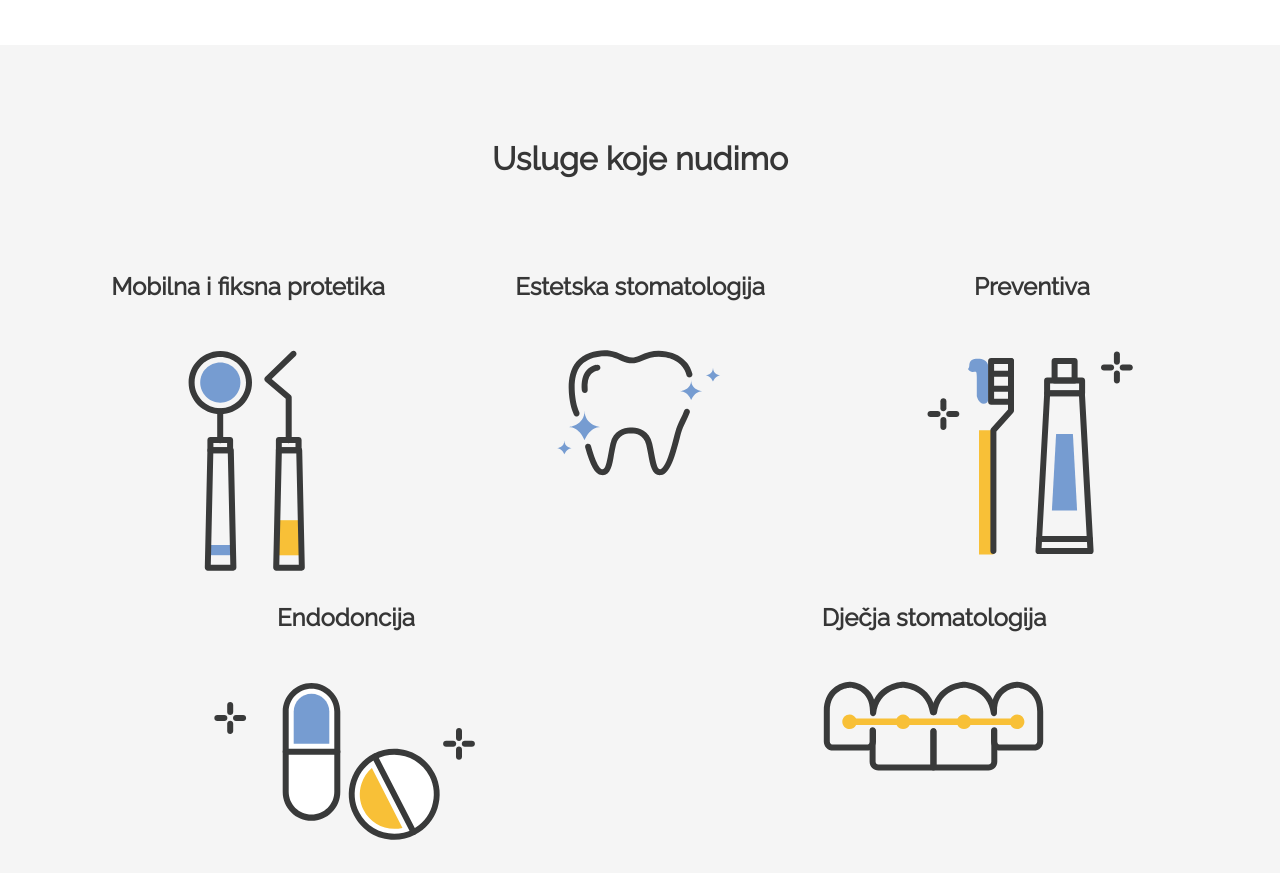
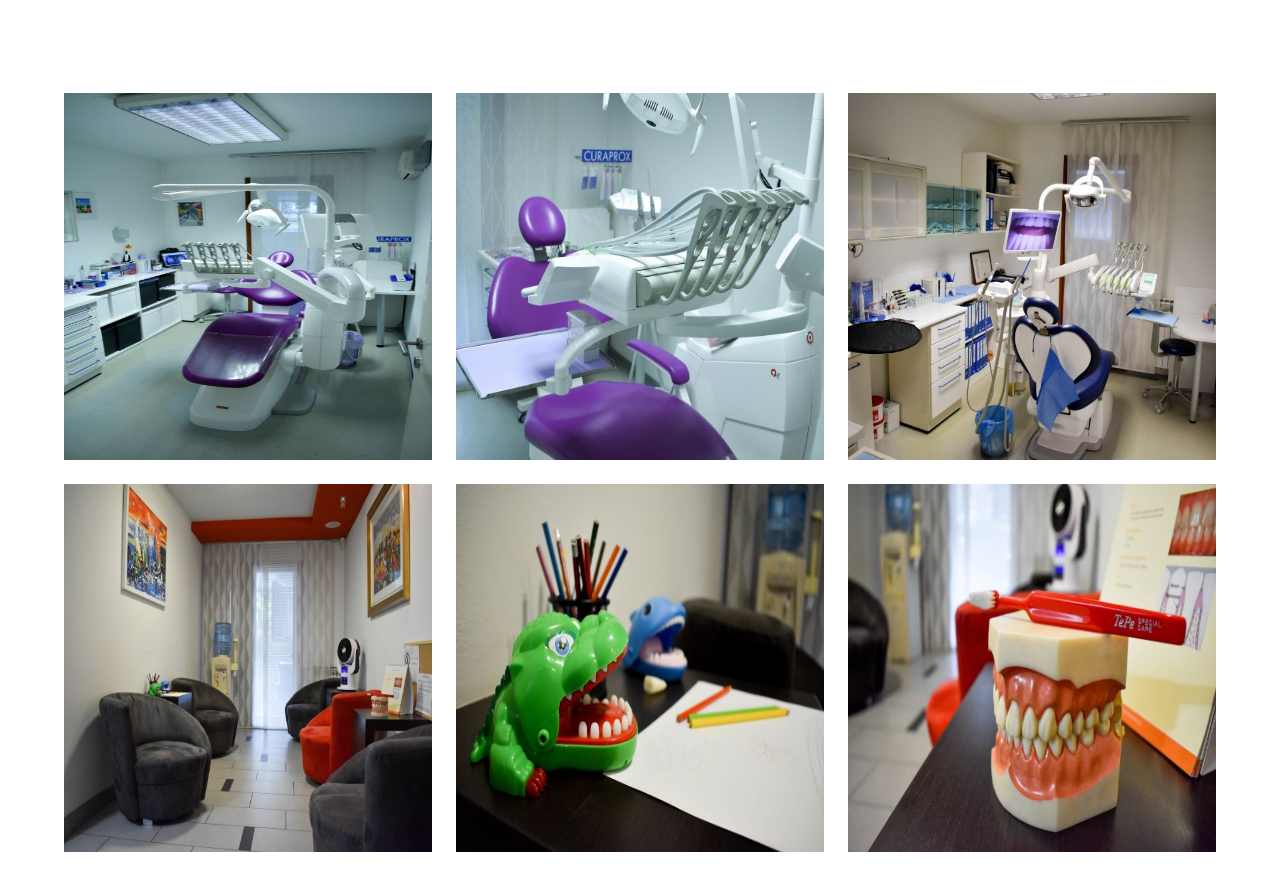
Before and after one commit to markomiric/ordinacija-martic, a plain HTML site: page index.html in a window 1280 px wide. Shown: the part 2179-3052 px from the top of the page. Drawn offline with Linux system fonts and the light colour scheme.

Commit message:
adds hzzo and gallery section

```diff
--- a/index.html
+++ b/index.html
@@ -118,6 +118,7 @@
       <div class="container has-text-centered">
         <h2 class="title is-size-3">O nama</h2>
         <br />
+
         <div class="columns">
           <div class="column is-three-fifths is-offset-one-fifth">
             <div class="block" style="max-width: 480px; margin: 0 auto;">
@@ -125,6 +126,8 @@
                 <img src="./img/team.png" alt="" />
               </figure>
             </div>
+            <br/>
+            <br/>
             <br/>
             <p>
               Ordinacija dentalne medicine Dragan Martić dr.med.dent ima
@@ -138,11 +141,70 @@
           </div>
         </div>
       </div>
+    </section>
+
+    <section class="section">
+      <div class="container has-text-centered">
+
+        <div class="columns is-centered is-vcentered is-multiline">
+          <div class="column is-4">
+            <figure class="image is-square">
+              <img src="./img/ord-1.jpg" alt="" />
+            </figure>
+          </div>
+          <div class="column is-4">
+            <figure class="image is-square">
+              <img src="./img/ord-2.jpg" alt="" />
+            </figure>
+          </div>
+          <div class="column is-4">
+            <figure class="image is-square">
+              <img src="./img/ord-3.jpg" alt="" />
+            </figure>
+          </div>
+          <div class="column is-4">
+            <figure class="image is-square">
+              <img src="./img/ord-4.jpg" alt="" />
+            </figure>
+          </div>
+          <div class="column is-4">
+            <figure class="image is-square">
+              <img src="./img/ord-5.jpg" alt="" />
+            </figure>
+          </div>
+          <div class="column is-4">
+            <figure class="image is-square">
+              <img src="./img/ord-6.jpg" alt="" />
+            </figure>
+          </div>
+        </div>
+      </div>
+      <br />
       <br />
       <br />
     </section>
 
+    <br />
+
     <section class="section has-background-light">
+      <br />
+      <br />
+      <div class="container has-text-centered">
+        <h2 class="title is-size-3">Ugovorni partner HZZO-a</h2>
+        <br />
+        <br />
+        <div class="columns columns is-flex is-centered">
+            <figure class="image is-128x128">
+              <img src="./img/hzzo.png" alt="" />
+            </figure>
+            <br />
+        </div>
+      </div>
+      <br />
+      <br />
+    </section>
+
+    <section class="section has-background-grey">
       <br>
       <br>
       <div class="container has-text-centered">
```
Also changed, not shown: img/hzzo.png (added), img/logo.png (added), img/ord-1.jpg (added), img/ord-2.jpg (added), img/ord-3.jpg (added), img/ord-4.jpg (added), img/ord-5.jpg (added), img/ord-6.jpg (added), 3 other files. Lines whose indentation alone changed are shown as unchanged.
